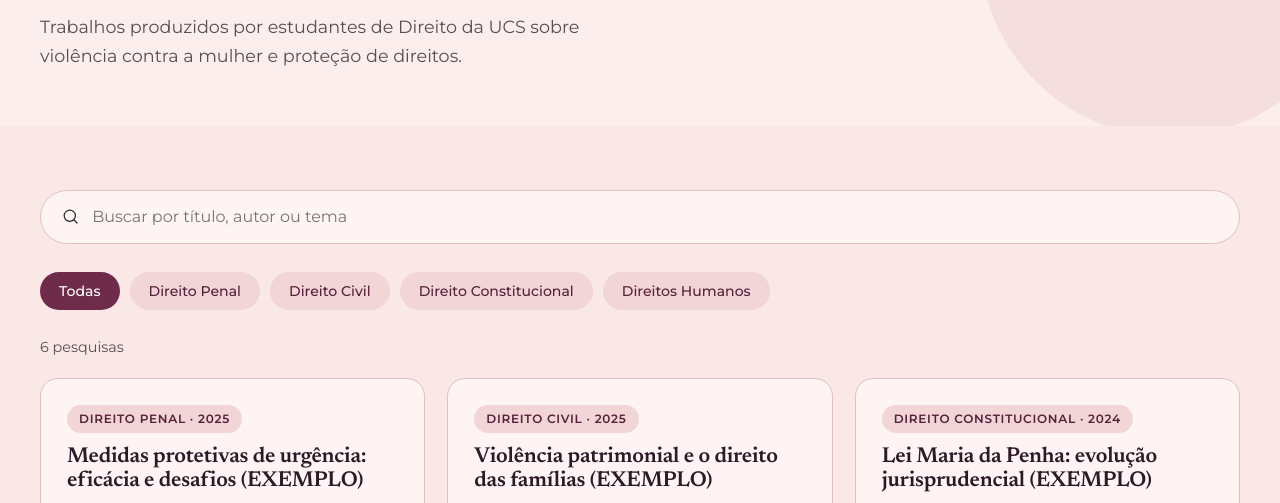
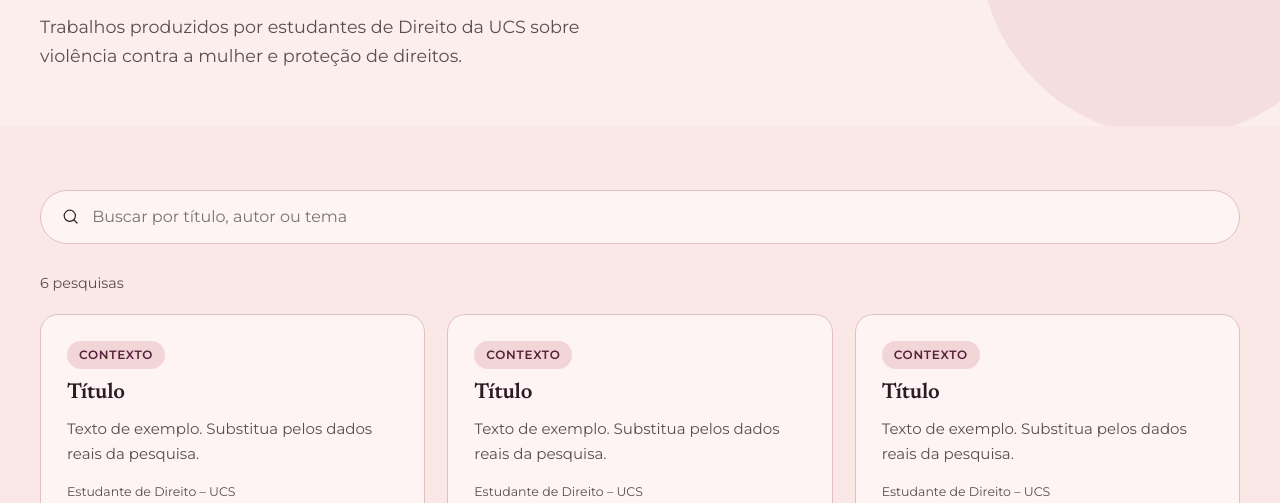
Before and after one commit to Diogo-Dg7/RedeProtWoman, a plain HTML site: page pages/pesquisas.html in a window 1280 px wide. Shown: the part 264-767 px from the top of the page. Drawn offline with Linux system fonts and the light colour scheme.

Commit message:
Ajusta menu, página de Pesquisas e espaçamento das listas
- Menu "Rede de Proteção" dividido em "Serviços de atendimento" e "Composição da rede"
- Cabeçalho: setas dos submenus e botão de ajuda não encolhem mais (sumiam com 8 itens)
- Pesquisas: todas juntas, sem filtro por área; títulos como "Título" e etiqueta "Contexto"
- Listas do texto corrido com mais recuo e espaço entre os itens

Co-Authored-By: Claude Opus 5.5 <noreply@anthropic.com>

```diff
--- a/assets/css/style.css
+++ b/assets/css/style.css
@@ -570,6 +570,18 @@ p { margin: 0 0 1em; }
 .service .more h4:first-child { margin-top: 0; }
 .service .more > .service-list, .service .more > dl, .service .more > .service-warn { margin: 0 0 1em; }
 .service .more > .service-warn { background: var(--surface); }
+
+/* Cabeçalho com 8 itens: as setas e o botão de ajuda nunca encolhem (antes sumiam por falta de espaço) */
+.nav-toggle, .help-btn--header { flex-shrink: 0; }
+.help-btn--header { white-space: nowrap; }
+@media (min-width: 1281px) {
+  .header-inner { gap: 16px; }
+  .brand { padding-right: 18px; }
+  .brand-full { height: 58px; }
+  .main-nav { gap: 12px; min-width: 0; }
+  .nav-link { font-size: .86rem; }
+  .help-btn--header { padding: 12px 20px; font-size: .86rem; }
+}
 /* informação principal (endereço, horário, telefone, itens) em negrito rosa, como no resto do site */
 .service dd, .service dd a, .service-list strong, .service .more strong { color: var(--plum-dark); font-weight: 600; }
 .service dd .field { font-weight: 600; }
@@ -716,6 +728,10 @@ html { scroll-padding-top: 100px; } /* o header fixo não cobre o título da se
   line-height: 1.75;
 }
 .prose p, .texto-corrido p { margin: 0 0 1em; }
+/* listas do texto corrido: recuo maior que o da 1ª linha do parágrafo e respiro entre os itens */
+.prose ul, .prose ol { padding-left: 3em; margin: .4em 0 1.4em; }
+.prose li + li { margin-top: .7em; }
+@media (max-width: 480px) { .prose ul, .prose ol { padding-left: 2.4em; } }
 /* exceções: destaques, legendas e cards curtos */
 .prose .lead, .compare--short .tile p, .callout p, .summary p, .safety p, .closing, .example { text-indent: 0; }
 @media (max-width: 480px) {
--- a/assets/js/data.js
+++ b/assets/js/data.js
@@ -220,12 +220,12 @@ window.SERVICOS = [
 ];
 
 window.PESQUISAS = [
-  { titulo: "Medidas protetivas de urgência: eficácia e desafios (EXEMPLO)", autor: "Estudante de Direito – UCS", ano: 2025, area: "Direito Penal", resumo: "Texto de exemplo. Substitua pelos dados reais da pesquisa.", arquivo: "#" },
-  { titulo: "Violência patrimonial e o direito das famílias (EXEMPLO)", autor: "Estudante de Direito – UCS", ano: 2025, area: "Direito Civil", resumo: "Texto de exemplo. Substitua pelos dados reais da pesquisa.", arquivo: "#" },
-  { titulo: "Lei Maria da Penha: evolução jurisprudencial (EXEMPLO)", autor: "Estudante de Direito – UCS", ano: 2024, area: "Direito Constitucional", resumo: "Texto de exemplo. Substitua pelos dados reais da pesquisa.", arquivo: "#" },
-  { titulo: "Feminicídio e política criminal (EXEMPLO)", autor: "Estudante de Direito – UCS", ano: 2024, area: "Direito Penal", resumo: "Texto de exemplo. Substitua pelos dados reais da pesquisa.", arquivo: "#" },
-  { titulo: "Guarda, alienação e violência doméstica (EXEMPLO)", autor: "Estudante de Direito – UCS", ano: 2023, area: "Direito Civil", resumo: "Texto de exemplo. Substitua pelos dados reais da pesquisa.", arquivo: "#" },
-  { titulo: "Acesso à justiça para mulheres em Caxias do Sul (EXEMPLO)", autor: "Estudante de Direito – UCS", ano: 2023, area: "Direitos Humanos", resumo: "Texto de exemplo. Substitua pelos dados reais da pesquisa.", arquivo: "#" }
+  { titulo: "Título", autor: "Estudante de Direito – UCS", ano: "Contexto", resumo: "Texto de exemplo. Substitua pelos dados reais da pesquisa.", arquivo: "#" },
+  { titulo: "Título", autor: "Estudante de Direito – UCS", ano: "Contexto", resumo: "Texto de exemplo. Substitua pelos dados reais da pesquisa.", arquivo: "#" },
+  { titulo: "Título", autor: "Estudante de Direito – UCS", ano: "Contexto", resumo: "Texto de exemplo. Substitua pelos dados reais da pesquisa.", arquivo: "#" },
+  { titulo: "Título", autor: "Estudante de Direito – UCS", ano: "Contexto", resumo: "Texto de exemplo. Substitua pelos dados reais da pesquisa.", arquivo: "#" },
+  { titulo: "Título", autor: "Estudante de Direito – UCS", ano: "Contexto", resumo: "Texto de exemplo. Substitua pelos dados reais da pesquisa.", arquivo: "#" },
+  { titulo: "Título", autor: "Estudante de Direito – UCS", ano: "Contexto", resumo: "Texto de exemplo. Substitua pelos dados reais da pesquisa.", arquivo: "#" }
 ];
 
 /* COMPOSIÇÃO DA REDE – órgãos que fazem parte da rede, mas NÃO fazem atendimento direto.
--- a/assets/js/main.js
+++ b/assets/js/main.js
@@ -69,16 +69,7 @@
       ["Ato de violência", "pages/ciclo.html#ato-de-violencia"],
       ["Arrependimento", "pages/ciclo.html#arrependimento"] ] },
     { key: "rede", label: "Rede de Proteção", href: "pages/rede.html", sub: [
-      ["Ligue 180", "pages/rede.html#ligue-180"],
-      ["DEAM", "pages/rede.html#deam"],
-      ["Defensoria Pública", "pages/rede.html#defensoria-publica"],
-      ["SAJU – UCS", "pages/rede.html#saju-ucs"],
-      ["Patrulha Maria da Penha", "pages/rede.html#patrulha-maria-da-penha"],
-      ["Casa de Apoio Viva Rachel", "pages/rede.html#casa-de-apoio-viva-rachel"],
-      ["Centro de Referência da Mulher", "pages/rede.html#centro-de-referencia-da-mulher"],
-      ["Espaço Bem-Me-Quer", "pages/rede.html#espaco-bem-me-quer"],
-      ["Instituto Rosa Del Este", "pages/rede.html#instituto-rosa-del-este"],
-      ["Projeto Resgate", "pages/rede.html#projeto-resgate"],
+      ["Serviços de atendimento", "pages/rede.html"],
       ["Composição da rede", "pages/rede-composicao.html"] ] },
     { key: "noticias", label: "Notícias", href: "pages/noticias.html" },
     { key: "pesquisas", label: "Pesquisas", href: "pages/pesquisas.html" },
--- a/assets/js/pages.js
+++ b/assets/js/pages.js
@@ -108,25 +108,20 @@
     goHash(true);
   }
 
-  /* ---------- PESQUISAS ---------- */
+  /* ---------- PESQUISAS (todas juntas, sem divisão por área) ---------- */
   const plist = $("#research-list");
   if (plist) {
-    const areas = [...new Set(PESQUISAS.map(p => p.area))];
-    const f = $("#research-filters"), q = $("#rq"), count = $("#rcount");
-    let area = "todas";
-    f.innerHTML = `<button class="chip" data-a="todas" type="button">Todas</button>` + areas.map(a => `<button class="chip" data-a="${esc(a)}" type="button">${esc(a)}</button>`).join("");
+    const q = $("#rq"), count = $("#rcount");
     const render = () => {
       const t = norm(q.value.trim());
-      const res = PESQUISAS.filter(p => (area === "todas" || p.area === area) && (!t || norm(p.titulo + p.autor + p.resumo).includes(t)));
-      f.querySelectorAll(".chip").forEach(c => c.classList.toggle("on", c.dataset.a === area));
+      const res = PESQUISAS.filter(p => !t || norm(p.titulo + " " + p.autor + " " + p.resumo).includes(t));
       count.textContent = `${res.length} ${res.length === 1 ? "pesquisa" : "pesquisas"}`;
       plist.innerHTML = res.map(p => `
-        <article class="service"><span class="tag">${esc(p.area)} · ${p.ano}</span>
+        <article class="service">${p.ano ? `<span class="tag">${esc(p.ano)}</span>` : ""}
           <h3>${esc(p.titulo)}</h3><p>${esc(p.resumo)}</p>
           <p><small>${esc(p.autor)}</small></p>
           <a class="btn btn--ghost" href="${esc(p.arquivo)}">${icon("file")} Ler pesquisa</a></article>`).join("") || '<div class="empty">Nenhuma pesquisa encontrada.</div>';
     };
-    f.addEventListener("click", e => { const b = e.target.closest("[data-a]"); if (b) { area = b.dataset.a; render(); } });
     q.addEventListener("input", render);
     render();
   }
--- a/pages/pesquisas.html
+++ b/pages/pesquisas.html
@@ -21,7 +21,6 @@
       <div class="toolbar">
         <label class="search"><span data-icon="search"></span><span class="sr-only">Buscar pesquisa</span><input id="rq" type="search" placeholder="Buscar por título, autor ou tema"></label>
       </div>
-      <div class="filters" id="research-filters" role="group" aria-label="Filtrar por área"></div>
       <p class="count" id="rcount" aria-live="polite"></p>
       <div class="grid grid--3" id="research-list"></div>
     </section>
```
